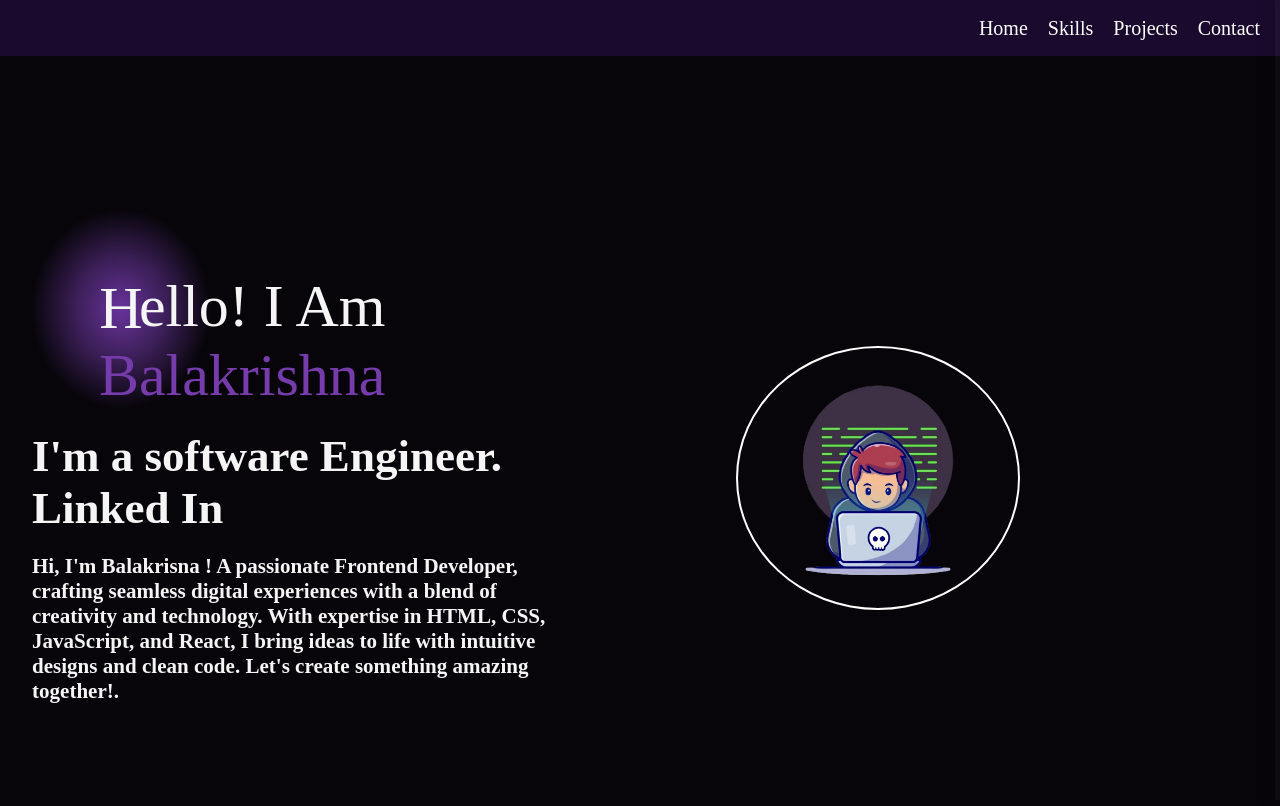
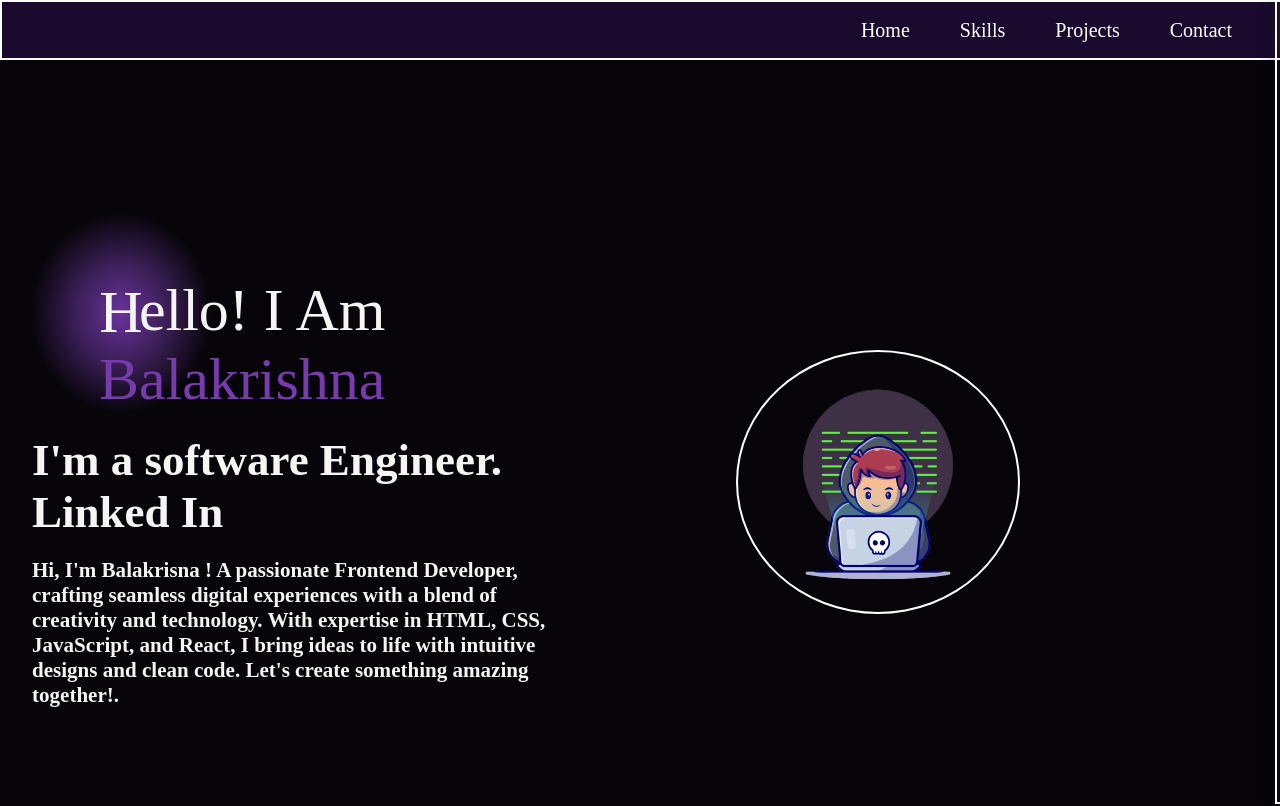
Before and after one commit to Balakrishna-2003/Portfolio, a React (Vite) app: page / in a window 1280 px wide. Shown: the top 806 px of the page. Built offline with nearby package versions, Linux system fonts and the light colour scheme; a web font is replaced by a local one.

Commit message:
final update

```diff
--- a/src/index.css
+++ b/src/index.css
@@ -8,7 +8,11 @@ body {
   height: 80%;
   width: 100vw;
 }
-
+nav{
+  position: sticky;
+  top: 0px;
+  z-index: 3;
+}
 nav ul{
   width: 100vw;
   height: 7vh;
@@ -21,6 +25,8 @@ nav ul{
   position: sticky;
   top: 0px;
   z-index: 3;
+  margin-right: 20px;
+  border: 2px solid white;
   /* margin-bottom: 15px; */
 }
 
@@ -46,8 +52,9 @@ ul, a {
   text-decoration: none;
   color: white;
   transition: ease-in 2ms;
-  margin-right: 20px;
+  margin-right: 50px;
 }
+
 
 .sidebar{
   position: fixed;
```
